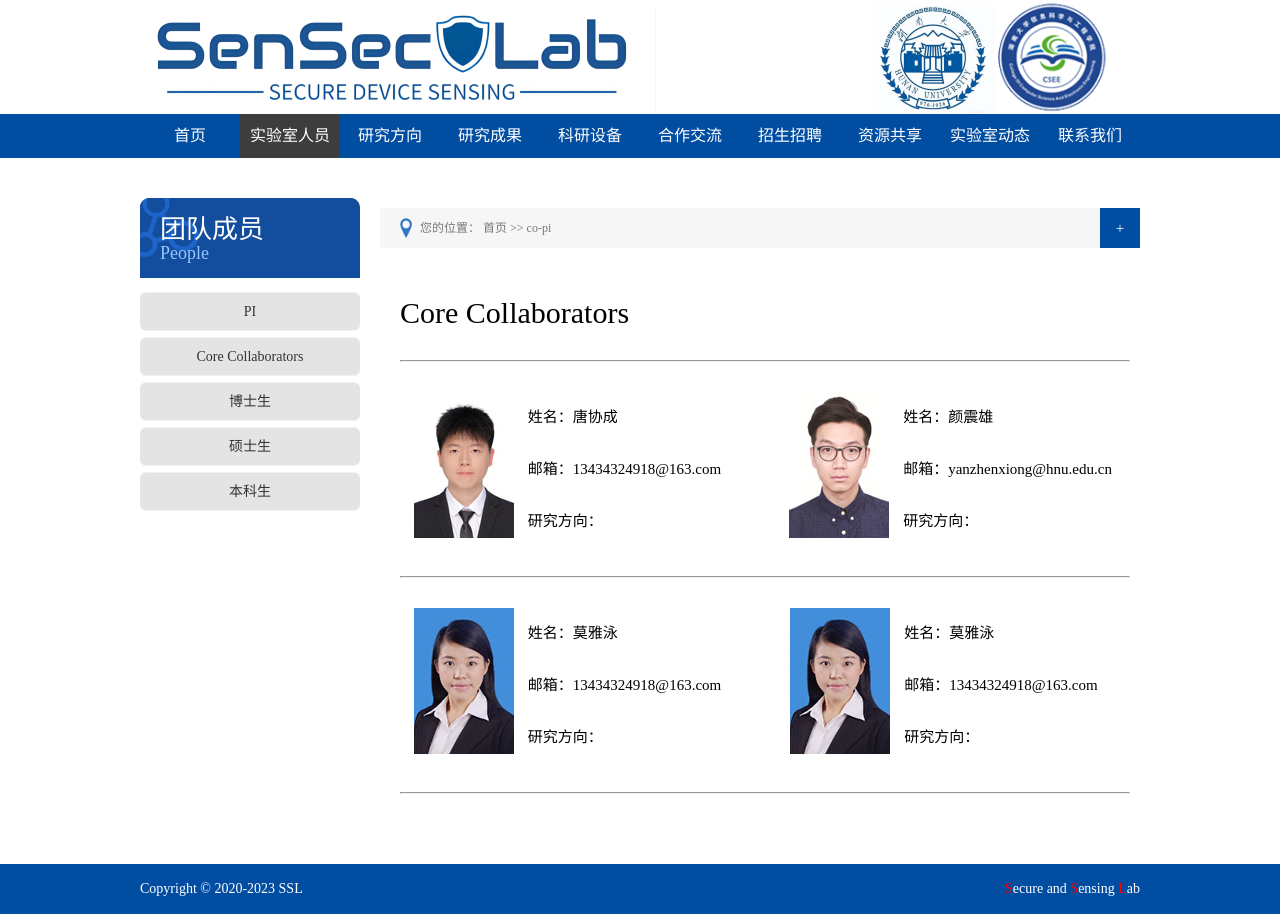
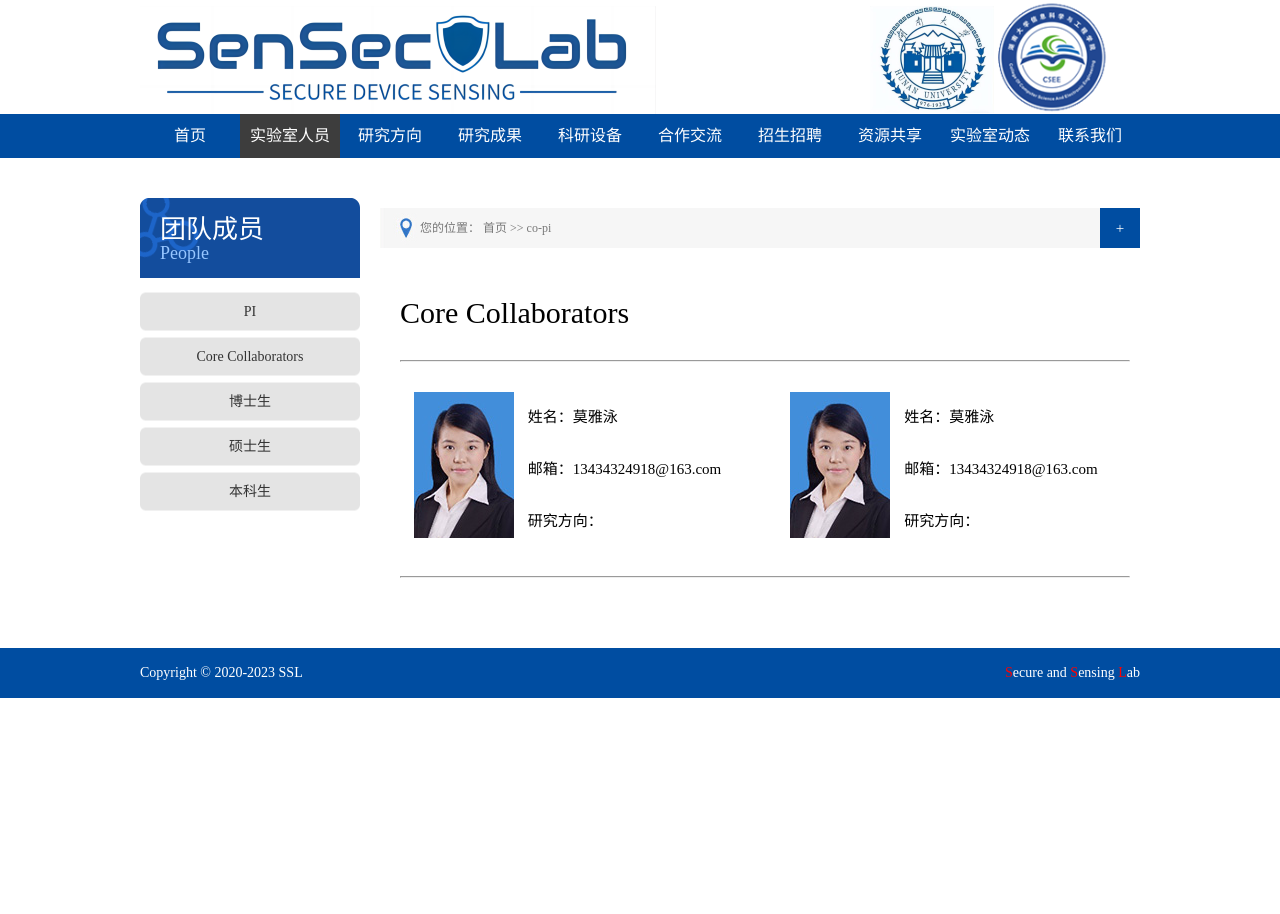
Before and after one commit to Wenqiangjin/wenqiangjin.github.io, a Jekyll site: the page built from pages/co-pi.html, in a window 1280 px wide. Built offline with Jekyll 4.4.1, drawn with Linux system fonts in a browser that asks for light colours.

Commit message:
Update co-pi.html

```diff
--- a/pages/co-pi.html
+++ b/pages/co-pi.html
@@ -16,16 +16,6 @@ description: co-pi
       <hr>
       <table style="margin-top:30px;margin-bottom:30px">
         <tr>
-          <td width="120"><p align="center"><img src="/images/staff/tangxiecheng_doctor.jpg"></p></td>
-          <td width="235"><p>姓名：唐协成</p><br><p>邮箱：13434324918@163.com</p><br><p>研究方向：</p></td>
-          <td width="20"></td>
-          <td width="120"><p align="center"><img src="/images/staff/yanzhenxiong_doctor.jpg"></p></td>
-          <td width="235"><p>姓名：颜震雄</p><br><p>邮箱：yanzhenxiong@hnu.edu.cn</p><br><p>研究方向：</p></td>
-        </tr>
-      </table>
-      <hr>
-      <table style="margin-top:30px;margin-bottom:30px">
-        <tr>
           <td width="120"><p align="center"><img src="/images/staff/moyayong.jpg"></p></td>
           <td width="235"><p>姓名：莫雅泳</p><br><p>邮箱：13434324918@163.com</p><br><p>研究方向：</p></td>
           <td width="20"></td>
```
